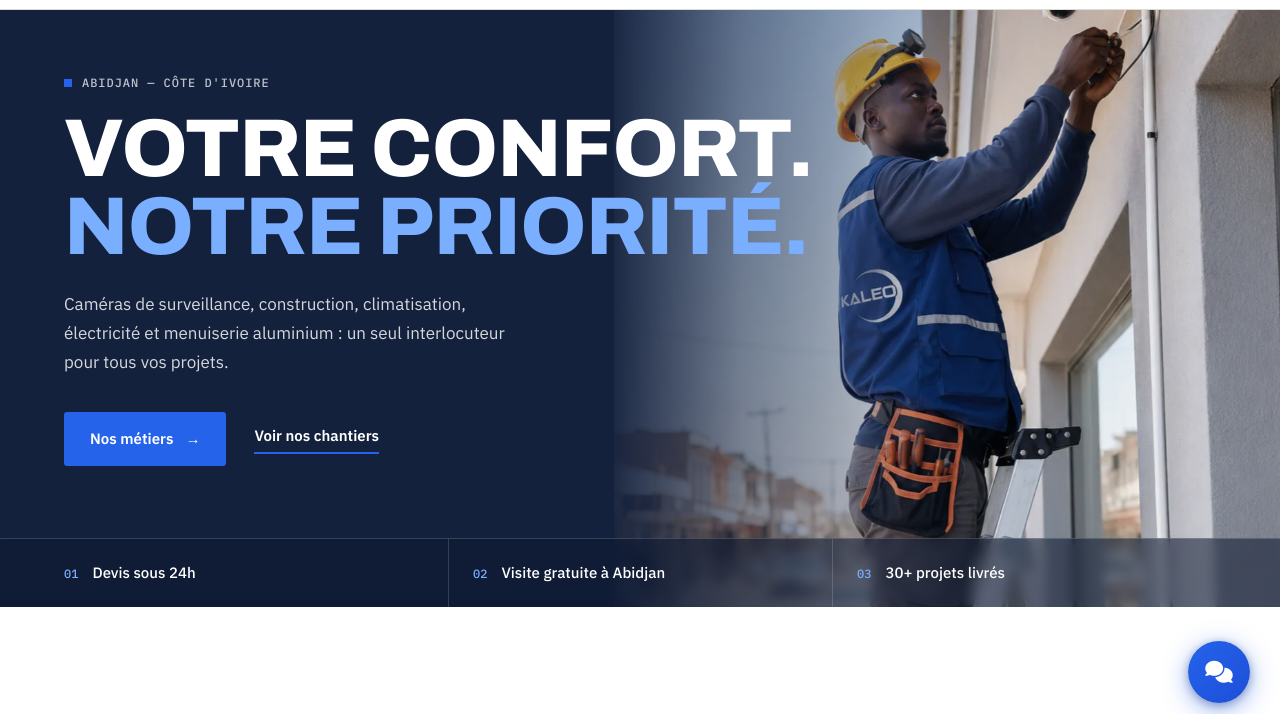
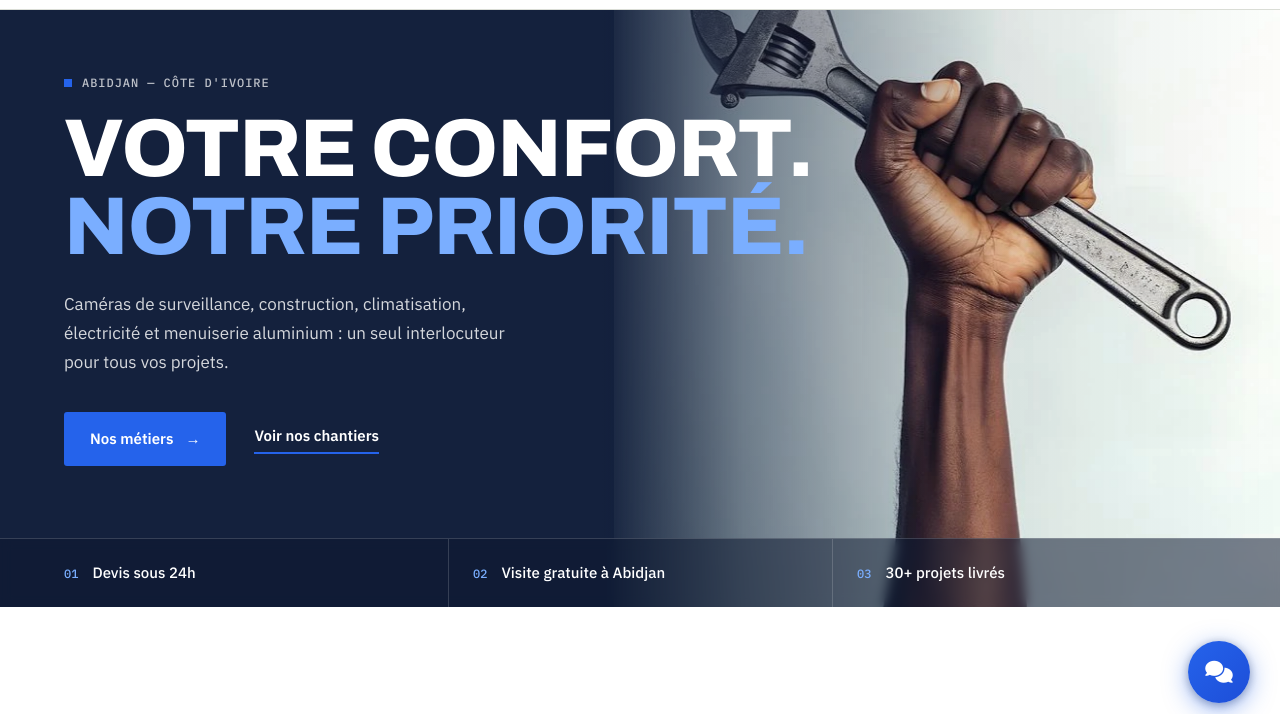
Before and after one commit to benian-CI/kaleogroupe, a plain HTML site: page index.html in a window 1280 px wide. Shown: the part 67-781 px from the top of the page. Drawn offline with Linux system fonts and the light colour scheme.

Commit message:
Accueil : la clé à molette remplace la pose de caméra dans le diaporama
Co-Authored-By: Claude Opus 5.5 <noreply@anthropic.com>

```diff
--- a/css/style.css
+++ b/css/style.css
@@ -486,7 +486,7 @@ img { max-width: 100%; }
   animation: hero-fondu 12s ease-in-out infinite;
 }
 .slide-casque   { object-position: 35% 38%; animation-delay: 0s; }
-.slide-camera   { object-position: 45% 12%; animation-delay: -6s; }
+.slide-cle      { object-position: 50% 40%; animation-delay: -6s; }
 @keyframes hero-fondu {
   0%       { opacity: 1; transform: scale(1.06); }
   42%      { opacity: 1; }
--- a/index.html
+++ b/index.html
@@ -22,7 +22,7 @@
   <meta name="twitter:description" content="Caméras de surveillance, construction, climatisation, électricité, menuiserie aluminium à Abidjan. Devis gratuit sous 24h."/>
   <meta name="twitter:image" content="https://app.kaleogroupe.com/logo-kaleo.png"/>
   <link rel="icon" type="image/png" href="/logo-kaleo.png"/>
-  <link rel="stylesheet" href="/css/style.css?v=40" />
+  <link rel="stylesheet" href="/css/style.css?v=41" />
   <link rel="stylesheet" href="/css/animations.css?v=5" />
   <link rel="stylesheet" href="/css/chatbot.css?v=6" />
   <link href="https://fonts.googleapis.com/css2?family=Archivo:wdth,wght@75..100,600..800&family=IBM+Plex+Mono:wght@500&family=IBM+Plex+Sans:wght@400;500;600&display=swap" rel="stylesheet"/>
@@ -95,7 +95,7 @@
     <!-- Diaporama : les photos se succèdent en fondu enchaîné -->
     <div class="hero-slides" aria-hidden="true">
       <img class="hero-slide slide-casque" src="/photo-casque.webp" alt="" width="736" height="1051" fetchpriority="high"/>
-      <img class="hero-slide slide-camera" src="/photo-camera.webp" alt="" width="1023" height="1537" loading="lazy"/>
+      <img class="hero-slide slide-cle" src="/photo-cle.webp" alt="" width="736" height="736" loading="lazy"/>
     </div>
     <div class="container hero-pro-inner">
       <span class="section-eyebrow">Abidjan — Côte d'Ivoire</span>
```
Also changed, not shown: pages/admin/dashboard.html (+1 -1 lines), pages/admin/login.html (+1 -1 lines), pages/boutique.html (+1 -1 lines), pages/checkout.html (+1 -1 lines), pages/compte/commandes.html (+1 -1 lines), pages/compte/connexion.html (+1 -1 lines), pages/compte/inscription.html (+1 -1 lines), pages/compte/mot-de-passe-oublie.html (+1 -1 lines), pages/compte/reinitialiser.html (+1 -1 lines), pages/contact.html (+1 -1 lines), pages/devis.html (+1 -1 lines), pages/paiement-succes.html (+1 -1 lines), pages/panier.html (+1 -1 lines), pages/produit.html (+1 -1 lines), 4 more files.
